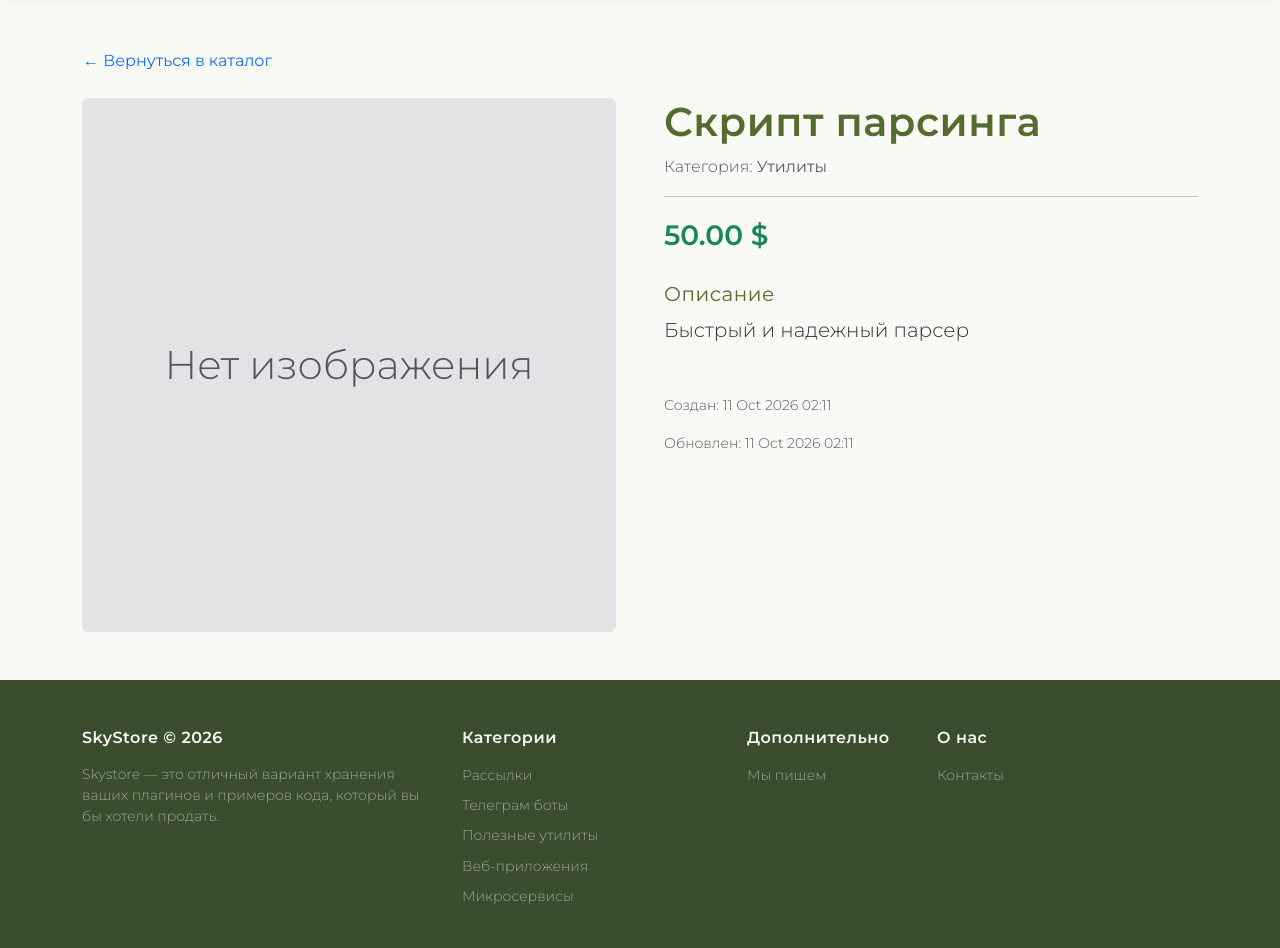
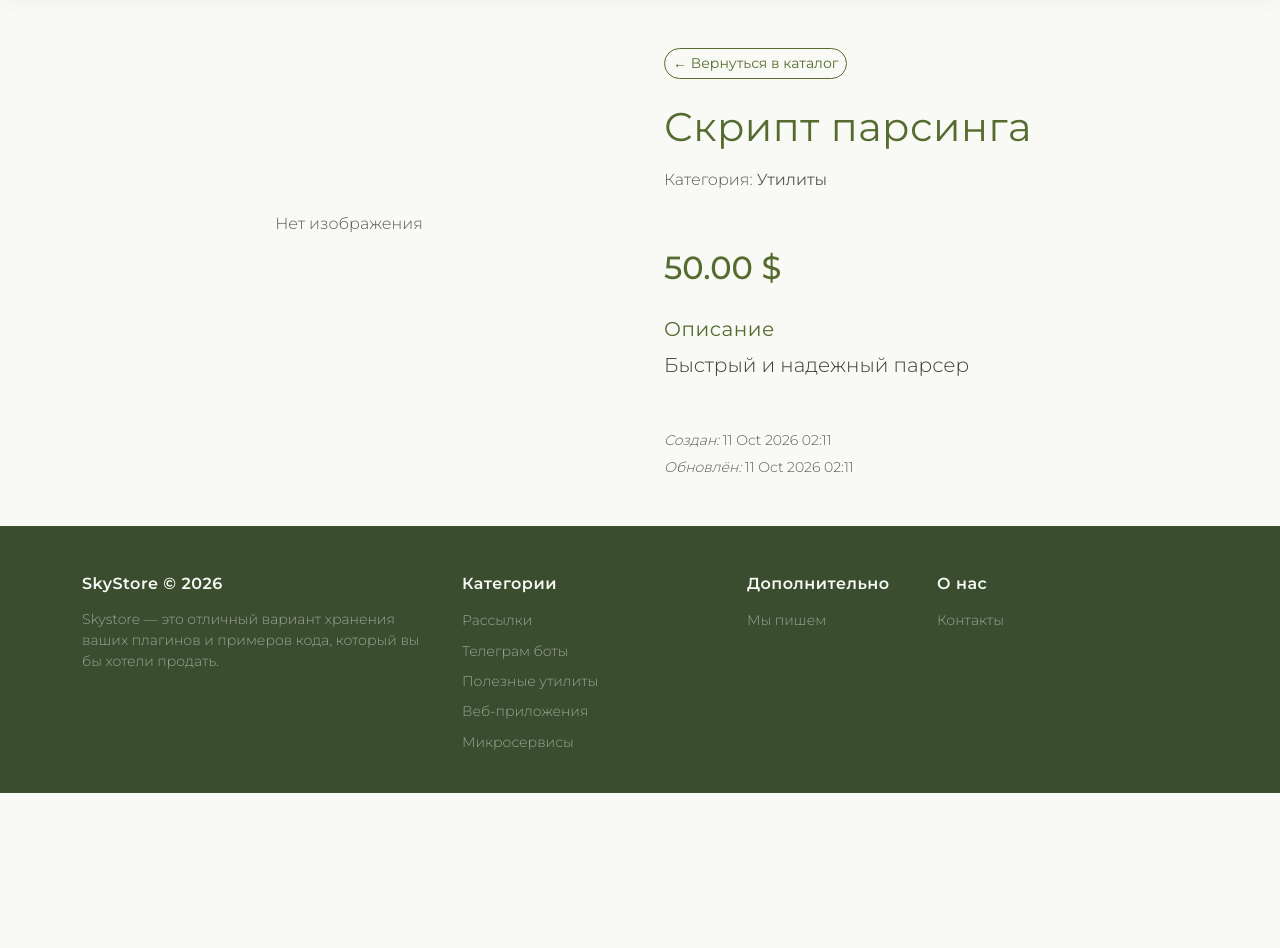
Before and after one commit to DiamondDim/Skystore, a Django app: page /catalog/product/8/ in a window 1280 px wide. Shown: the part 97-1045 px from the top of the page. After the commit the page ends 890 px from the top, so only its background shows below. Run offline with Django 5.2, Linux system fonts and the light colour scheme; data comes from the database, SQL or seed files in the repository; some libraries are stand-ins or nearby versions.

Commit message:
внесены финальные правки по дизайну, доюавлены картинки для карточек товара

```diff
--- a/catalog/templates/catalog/product_detail.html
+++ b/catalog/templates/catalog/product_detail.html
@@ -3,39 +3,42 @@
 {% block title %}{{ product.name }} — Skystore{% endblock %}
 
 {% block content %}
-<!-- Кнопка назад (Переход товар -> главная) -->
-<a href="{% url 'catalog_list' %}" class="btn btn-link text-decoration-none p-0 mb-4">
-    &larr; Вернуться в каталог
-</a>
-
-<div class="row g-5">
+<div class="row g-5 align-items-start">
+    <!-- Левая колонка: изображение -->
     <div class="col-md-6">
-        <!-- Большое изображение -->
         {% if product.image %}
-            <img src="{{ product.image.url }}" class="img-fluid rounded shadow-lg" alt="{{ product.name }}">
+            <img src="{{ product.image.url }}" class="img-fluid rounded shadow-sm" alt="{{ product.name }}" style="background: #F9FAF6;">
         {% else %}
-            <div class="bg-secondary-subtle rounded d-flex align-items-center justify-content-center" style="aspect-ratio: 1/1;">
-                <span class="text-muted fs-1">Нет изображения</span>
+            <div class="bg-light-olive rounded d-flex align-items-center justify-content-center" style="height: 350px;">
+                <span class="text-muted">Нет изображения</span>
             </div>
         {% endif %}
     </div>
 
+    <!-- Правая колонка: информация -->
     <div class="col-md-6">
-        <h1 class="fw-bold">{{ product.name }}</h1>
+        <!-- Кнопка назад в оливковом стиле -->
+        <a href="{% url 'catalog_list' %}" class="btn btn-outline-success btn-sm rounded-pill mb-4">
+            ← Вернуться в каталог
+        </a>
+
+        <!-- Заголовок в оливковом цвете -->
+        <h1 class="text-olive-green mb-3">{{ product.name }}</h1>
         <p class="text-muted mb-2">Категория: <strong>{{ product.category.name }}</strong></p>
 
-        <hr>
+        <hr class="border-olive-subtle my-4">
 
-        <div class="mb-4">
-            <span class="fs-3 fw-bold text-success">{{ product.price|floatformat:2 }} $</span>
-        </div>
+        <!-- Цена в оливковом цвете через класс price-tag из style.css -->
+        <div class="price-tag mb-4" style="font-size: 2rem;">{{ product.price|floatformat:2 }} $</div>
 
-        <h5 class="mt-4">Описание</h5>
-        <p class="lead">{{ product.description|default:"Подробное описание скоро появится." }}</p>
+        <h5 class="text-olive-green mt-4">Описание</h5>
+        <p class="lead" style="font-weight: 300; color: #3A402D;">
+            {{ product.description|default:"Подробное описание скоро появится." }}
+        </p>
 
         <div class="mt-5 text-muted small">
-            <p><i class="bi bi-calendar-plus"></i> Создан: {{ product.created_at|date:"d M Y H:i" }}</p>
-            <p><i class="bi bi-arrow-repeat"></i> Обновлен: {{ product.updated_at|date:"d M Y H:i" }}</p>
+            <p class="mb-1"><i>Создан:</i> {{ product.created_at|date:"d M Y H:i" }}</p>
+            <p class="mb-0"><i>Обновлён:</i> {{ product.updated_at|date:"d M Y H:i" }}</p>
         </div>
     </div>
 </div>
```
Also changed, not shown: media/products/1792013314.png (added).
